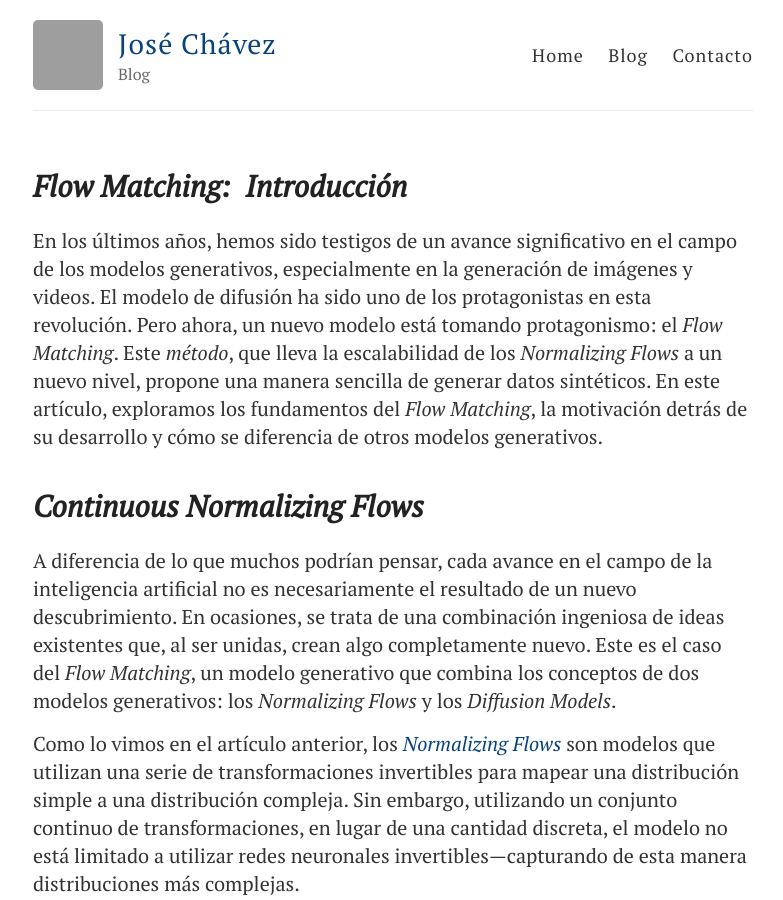
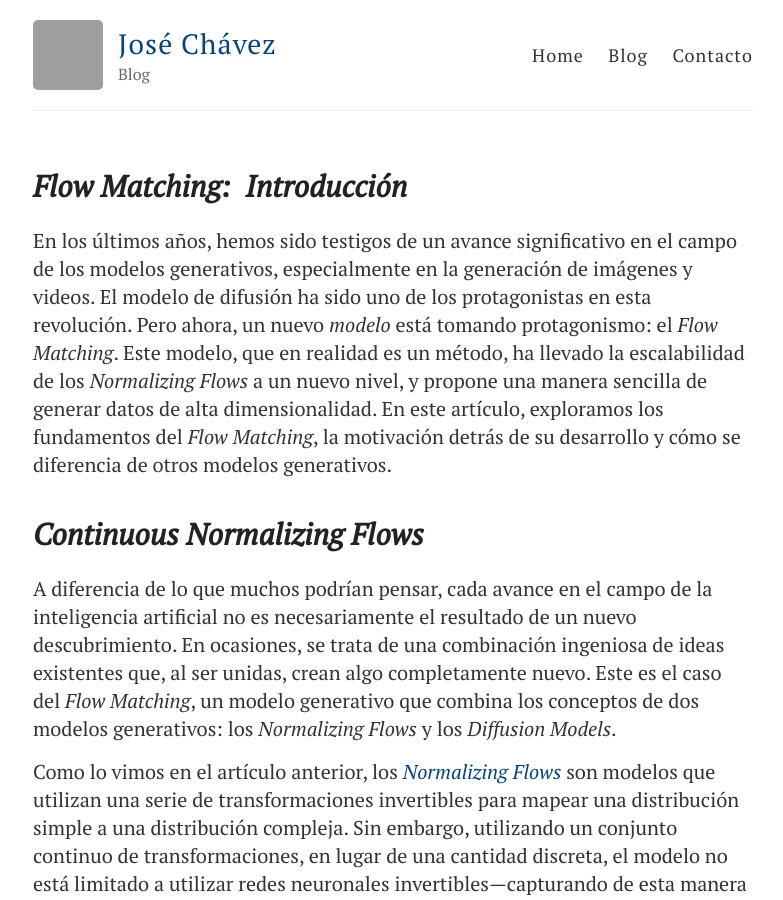
Before and after one commit to jarchv/jarchv.github.io, a Jekyll site: the page built from _posts/2025-8-12-flow-matching.md, in a window 1280 px wide and 900 px high. Shown: the whole window, without its empty margins (247-1030 px from the left). Built offline with Jekyll 4.4.1, drawn with Linux system fonts in a browser that asks for light colours; a script that is not in the unit is left out; grey boxes are pictures that could not be loaded.

Commit message:
error post flow mathcing -> intro

```diff
--- a/_posts/2025-8-12-flow-matching.md
+++ b/_posts/2025-8-12-flow-matching.md
@@ -5,7 +5,7 @@ date: 2025-08-12 10:00:00 -0500
 author: Nombre del Autor
 ---
 
-En los últimos años, hemos sido testigos de un avance significativo en el campo de los modelos generativos, especialmente en la generación de imágenes y videos. El modelo de difusión ha sido uno de los protagonistas en esta revolución. Pero ahora, un nuevo modelo está tomando protagonismo: el *Flow Matching*. Este *método*, que lleva la escalabilidad de los *Normalizing Flows* a un nuevo nivel, propone una manera sencilla de generar datos sintéticos. En este artículo, exploramos los fundamentos del *Flow Matching*, la motivación detrás de su desarrollo y cómo se diferencia de otros modelos generativos.
+En los últimos años, hemos sido testigos de un avance significativo en el campo de los modelos generativos, especialmente en la generación de imágenes y videos. El modelo de difusión ha sido uno de los protagonistas en esta revolución. Pero ahora, un nuevo *modelo* está tomando protagonismo: el *Flow Matching*. Este modelo, que en realidad es un método, ha llevado la escalabilidad de los *Normalizing Flows* a un nuevo nivel, y propone una manera sencilla de generar datos de alta dimensionalidad. En este artículo, exploramos los fundamentos del *Flow Matching*, la motivación detrás de su desarrollo y cómo se diferencia de otros modelos generativos.
 
 # Continuous Normalizing Flows
 
```
